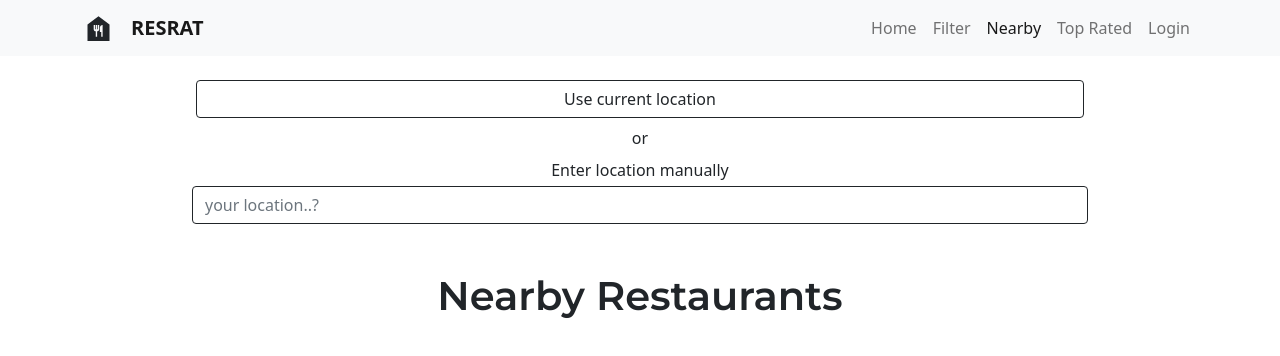
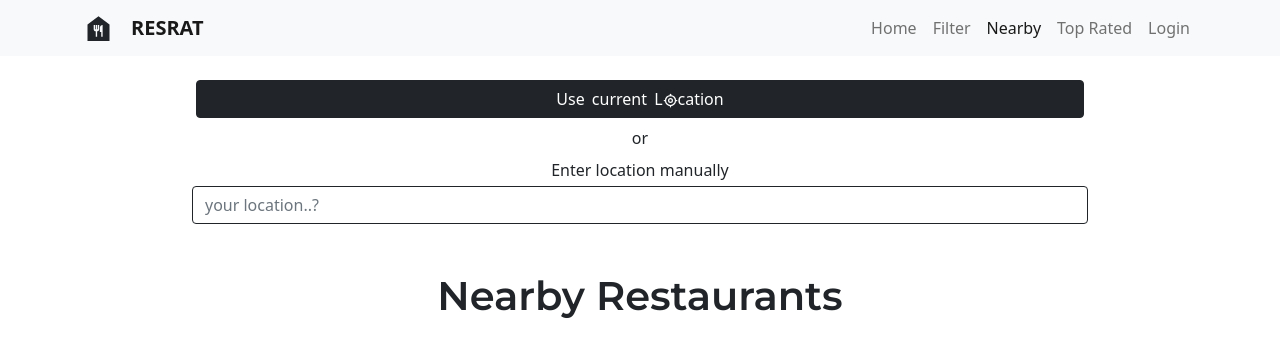
Before and after one commit to rba1aji/restoview, a React (Create React App) app: page /near-by-restaurants in a window 1280 px wide. Shown: the top 356 px of the page. Built offline with nearby package versions, Linux system fonts and the light colour scheme.

Commit message:
button styling

```diff
--- a/src/pages/Nearby/index.js
+++ b/src/pages/Nearby/index.js
@@ -1,7 +1,7 @@
 import React, { useRef, useState } from 'react';
 import { FormControl, Button, Form } from 'react-bootstrap';
 import axios from 'axios';
-
+import { TbCurrentLocation } from 'react-icons/tb';
 import NearbyRestaurantsList from './NearbyRestaurantsList';
 import API_KEY from '../../components/GetAPIKey';
 
@@ -80,8 +80,15 @@ export default function Nearby() {
           marginRight: '15vw',
         }}
       >
-        <Button variant="outline-dark" size="md" className="ms-1 me-1">
-          Use current location
+        <Button
+          // variant="outline-dark"
+          variant="dark"
+          size="md"
+          className="ms-1 me-1"
+          style={{ wordSpacing: 3 }}
+        >
+          Use current L
+          <span className="pb-5">{<TbCurrentLocation size="15" />}</span>cation
         </Button>
         <p className="text-center m-2">or</p>
         <Form.Group>
```
